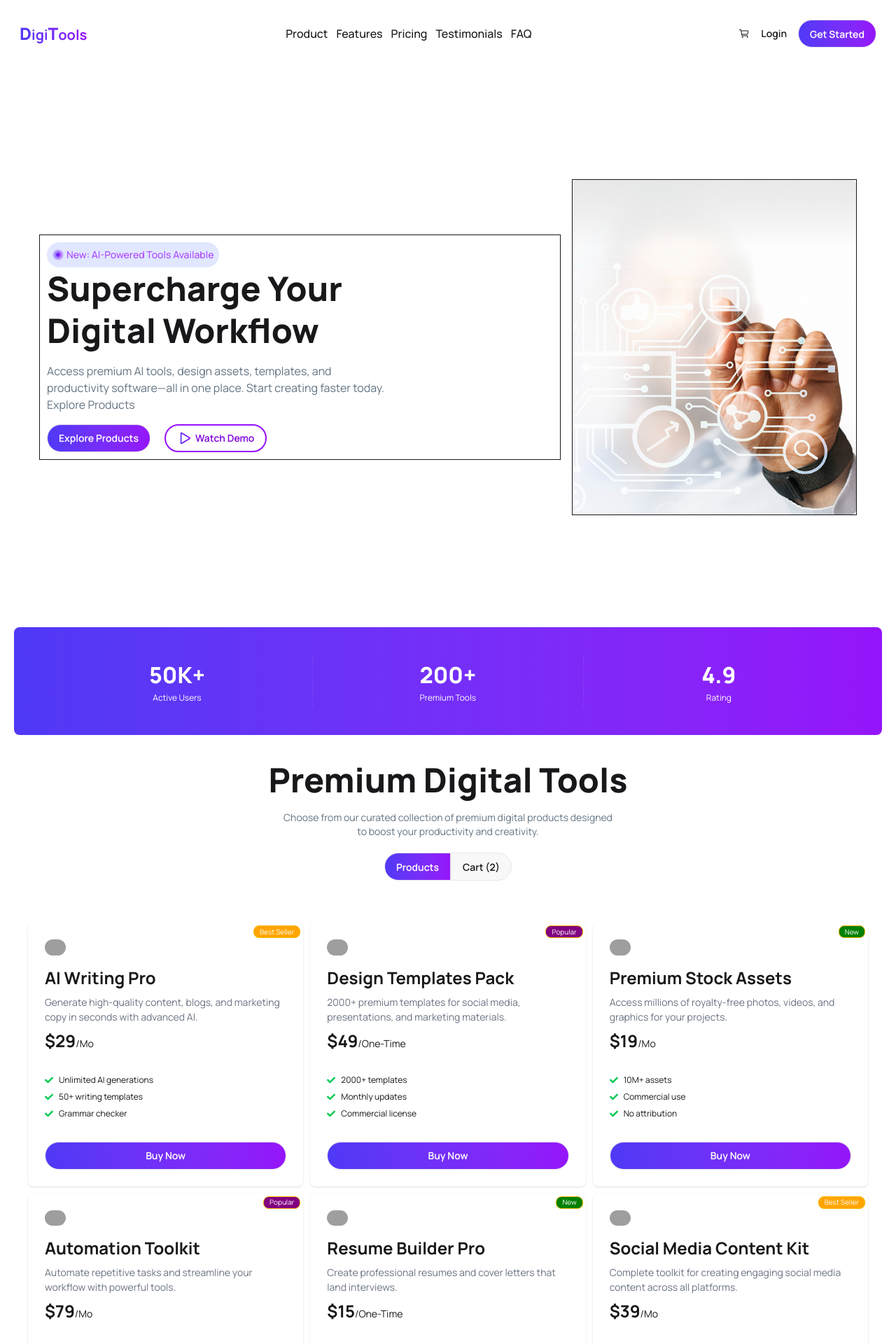
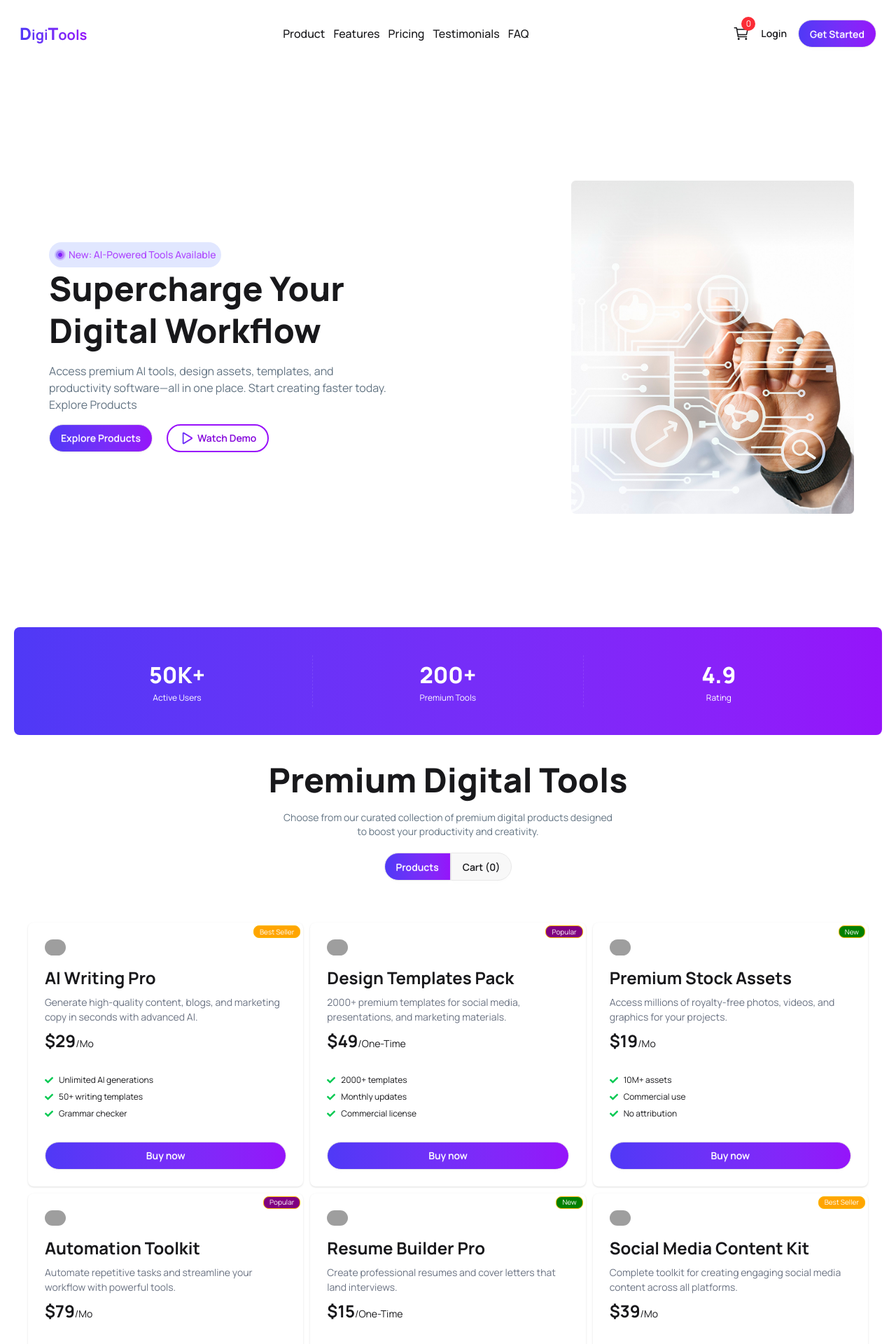
Before and after one commit to rokan45/digital-tools-react-app, a React (Vite) app: page / in a window 1280 px wide. Shown: the top 1920 px of the page at 70% size. Built offline with nearby package versions, Linux system fonts and the light colour scheme; grey boxes are pictures that could not be loaded.

Commit message:
making resposiveness and handle product card button, remove button event and  other functionalities

```diff
--- a/src/App.jsx
+++ b/src/App.jsx
@@ -1,4 +1,4 @@
-import { Suspense } from 'react'
+import { Suspense, useState } from 'react'
 import './App.css'
 import Banner from './component/banner/Banner'
 import Navbar from './component/navbar/Navbar'
@@ -29,17 +29,19 @@ function App() {
 
   const pricingPromise=fetchPricingData();
 
+  const [addProduct,setAddProduct]=useState([]);
+
   return (
     <>
     <header>
-      <Navbar></Navbar>
+      <Navbar addProduct={addProduct} setAddProduct={setAddProduct} ></Navbar>
       <Banner></Banner>
     </header>
 
     <main>
       <StatSection></StatSection>
      <Suspense fallback={<span className="loading loading-bars loading-xl flex mx-auto justify-center items-center"></span>}>
-       <ToolSection cardPromise={cardPromise}></ToolSection>
+       <ToolSection cardPromise={cardPromise} addProduct={addProduct} setAddProduct={setAddProduct}></ToolSection>
      </Suspense>
 
      {/* <Cart></Cart> */}
--- a/src/component/banner/Banner.jsx
+++ b/src/component/banner/Banner.jsx
@@ -5,11 +5,11 @@ import ButtonImg from './../../assets/Play.png'
 const Banner = () => {
     return (
         <div className="hero min-h-screen p-10">
-            <div className="hero-content flex-col lg:flex-row-reverse">
-                <div className='border'>
+            <div className="hero-content flex-col lg:flex-row-reverse px-5">
+                <div className=''>
                     <img src={BannerImg} alt="Banner Image" />
                 </div>
-                <div className='border p-2.5'>
+                <div className='p-2.5'>
                     <button className='flex items-center justify-center gap-1 p-2 bg-[#E1E7FF] rounded-4xl text-purple-500 text-sm font-medium'><img src={CircleImg} alt="circle icon" /> New: AI-Powered Tools Available</button>
 
                     <h1 className='text-5xl font-extrabold leading-15 text-balance'>Supercharge Your Digital Workflow</h1>
--- a/src/component/cart/Cart.jsx
+++ b/src/component/cart/Cart.jsx
@@ -1,43 +1,53 @@
 import React from 'react';
 import TraiIng from './../../assets/products/design-tool.png'
+import Empty from './Empty';
 
-const Cart = () => {
+const Cart = ({ addProduct, setAddProduct }) => {
+    console.log(addProduct);
+
+    const handleRemoveBtn = (product) => {
+        const filterProduct = addProduct.filter((item) => item.title !== product.title)
+        setAddProduct(filterProduct);
+    }
+
+    const total = addProduct.reduce((sum, product) => sum + product.price, 0);
+
     return (
+        <div>
+            {addProduct.length === 0 ?
+                <Empty></Empty>
+                :
                 <div className='mx-10 py-10 px-5 bg-gray-10 shadow-lg rounded-2xl'>
                     <h2 className='text-xl font-bold'>Your Cart</h2>
 
-            <div className='flex items-center justify-between mt-5 border bg-gray-50 p-7 rounded-3xl'>
+
+                    {
+                        addProduct.map((product, index) => (
+                            <div key={index} className='flex items-center justify-between mt-5 border bg-gray-50 p-7 rounded-3xl'>
                                 <div className='flex items-center gap-5'>
-                    <img src={TraiIng} alt="" />
+                                    <img src={product.icon} alt="" width={"30px"} height={"30px"} />
                                     <div>
-                        <h2 className='text-lg font-bold'>AI Writing Pro</h2>
-                        <h3 className='text-sm font-bold text-gray-400'>29$</h3>
+                                        <h2 className='text-lg font-bold'>{product.title}</h2>
+                                        <h3 className='text-sm font-bold text-gray-400'>{product.price}$</h3>
                                     </div>
                                 </div>
                                 <div>
-                    <button className='text-lg font-bold text-red-500'>Remove</button>
+                                    <button onClick={() => handleRemoveBtn(product)} className='text-lg font-bold text-red-500 cursor-pointer'>Remove</button>
                                 </div>
                             </div>
-            <div className='flex items-center justify-between mt-5 border bg-gray-50 p-7 rounded-3xl'>
-                <div className='flex items-center gap-5'>
-                    <img src={TraiIng} alt="" />
-                    <div>
-                        <h2 className='text-lg font-bold'>AI Writing Pro</h2>
-                        <h3 className='text-sm font-bold text-gray-400'>29$</h3>
-                    </div>
-                </div>
-                <div>
-                    <button className='text-lg font-bold text-red-500'>Remove</button>
-                </div>
-            </div>
+
+                        ))
+                    }
 
 
                     <div className='mt-5 flex justify-between p-5'>
                         <h3 className='text-lg'>Total</h3>
-                <span className='font-bold text-lg'>$78</span>
+                        <span className='font-bold text-lg'>{total}$</span>
                     </div>
                     <button className='btn w-full rounded-4xl bg-linear-to-r from-[#4F39F6] to-[#9514FA] text-white '>Proceed to Checkout</button>
 
+                </div>
+            }
         </div>
     );
 };
--- a/src/component/cart/Empty.jsx
+++ b/src/component/cart/Empty.jsx
@@ -4,7 +4,7 @@ import { IoCartOutline } from 'react-icons/io5';
 
 const Empty = () => {
     return (
-        <div className='mx-10 flex flex-col justify-center  items-center p-20 bg-gray-50 rounded-2xl'>
+        <div className='mx-10 flex flex-col justify-center  items-center px-15 py-22 bg-gray-50 rounded-2xl mt-10'>
            <div className='mt-5'><IoCartOutline className='text-6xl text-gray-400 *:' /></div>
            <h2 className='font-bold text-gray-400'>Your cart is empty</h2>
         </div>
--- a/src/component/navbar/Navbar.jsx
+++ b/src/component/navbar/Navbar.jsx
@@ -31,7 +31,9 @@ const navLinks = [
     },
 ];
 
-const Navbar = () => {
+const Navbar = ({ addProduct}) => {
+    // console.log(addProduct)
+
 
     const [open, setOpen] = useState(false);
 
@@ -63,8 +65,11 @@ const Navbar = () => {
 
                 {/* nav right container */}
                 <div className='flex items-center justify-center gap-4'>
-                    <div>
-                        <IoCartOutline />
+                    <div className='relative'>
+                        <span className='absolute -top-3 -right-2 text-xs text-white bg-red-500 rounded-full w-5 h-5 flex items-center justify-center'>
+                            {addProduct.length}
+                        </span>
+                        <IoCartOutline className='text-2xl' />
                     </div>
                     <span className='font-semibold text-sm'>Login</span>
                     <button className='btn bg-linear-to-r from-[#4F39F6] to-[#9514FA] text-white rounded-4xl '>
--- a/src/component/pricing/PricingSection.jsx
+++ b/src/component/pricing/PricingSection.jsx
@@ -16,7 +16,7 @@ const PricingSection = ({ pricingPromise }) => {
             <div className='mx-auto py-8 px-13 mt-10 grid grid-cols-3 gap-7'>
                 {
                     PricingData.map((priceData, index) => {
-                        const { badge, plan, description, price, priceType, features, buttonText, highlighted } = priceData
+                        const { plan, description, price, priceType, features, buttonText, highlighted } = priceData
 
                         return (
                             <div key={index} className={`card bg-base-100 shadow-lg p-4 ${highlighted===true?"bg-linear-to-b from-[#4F39F6] to-[#9514FA] text-white scale-110":"bg-base-100"}`}>
--- a/src/component/tools/ProductCard.jsx
+++ b/src/component/tools/ProductCard.jsx
@@ -1,9 +1,19 @@
+import { useState } from "react";
 import { FaCheck } from "react-icons/fa";
 
-const ProductCard = ({ toolData }) => {
+const ProductCard = ({ toolData, addProduct, setAddProduct }) => {
     // console.log(cardPromise)
     // console.log(toolData);
     const { badge, badgeColor, icon, title, description, price, priceType, features } = toolData
+
+    // Product card button event handle
+    const [productBtn,setProductBtn]=useState(false);
+
+    const handleProductBTn=(toolData)=>{
+
+        setAddProduct([...addProduct,toolData])
+        setProductBtn(true);
+    }
 
     return (
         <div className="card bg-base-100 shadow-sm relative">
@@ -28,7 +38,7 @@ const ProductCard = ({ toolData }) => {
                     ))}
                 </ul>
                 <div className="mt-6">
-                    <button className="btn w-full rounded-4xl bg-linear-to-r from-[#4F39F6] to-[#9514FA] text-white ">Buy Now</button>
+                    <button onClick={()=>handleProductBTn(toolData)} className={`btn w-full rounded-4xl ${productBtn===true?"bg-green-400":"bg-linear-to-r from-[#4F39F6] to-[#9514FA] text-white"} `}>{productBtn===true?<span className="flex justify-center items-center gap-1.5"><FaCheck/> Added to cart!</span>:"Buy now"}</button>
                 </div>
             </div>
         </div>
--- a/src/component/tools/ToolSection.jsx
+++ b/src/component/tools/ToolSection.jsx
@@ -1,11 +1,15 @@
-import React, { use } from 'react';
+import React, { use, useState } from 'react';
 import ProductCard from './ProductCard';
+import Cart from '../cart/Cart';
 
-const ToolSection = ({ cardPromise }) => {
+const ToolSection = ({ cardPromise,addProduct,setAddProduct }) => {
     // console.log(cardPromise);
 
     const toolsData = use(cardPromise);
-    console.log(toolsData)
+    // console.log(toolsData)
+
+    // Product and cart button event handle
+    const [select, setSelect] = useState("Product")
 
     return (
         <div className='mx-auto mt-10 px-5'>
@@ -15,15 +19,23 @@ const ToolSection = ({ cardPromise }) => {
             </div>
 
             <div className='flex justify-center items-center mt-5'>
-                <button className='btn rounded-4xl rounded-r-none bg-linear-to-r from-[#4F39F6] to-[#9514FA] text-white'>Products</button>
-                <button className='btn rounded-4xl rounded-l-none'>Cart (2)</button>
+                <button onClick={() => setSelect("Product")} className={`btn rounded-4xl rounded-r-none ${select === "Product" ? "bg-linear-to-r from-[#4F39F6] to-[#9514FA] text-white" : "btn"}`}>Products</button>
+                <button onClick={() => setSelect("Cart")} className={`btn rounded-4xl rounded-l-none ${select === "Product" ? "btn" : "bg-linear-to-r from-[#4F39F6] to-[#9514FA] text-white"}`}>Cart ({addProduct.length})</button>
             </div>
+            {
+                select === "Product" ?
+                    <div className='mx-auto p-5 mt-10 grid grid-cols-3 gap-2.5'>
+                        {
+                            toolsData.map((toolData, index) => <ProductCard key={index} toolData={toolData} setAddProduct={setAddProduct} addProduct={addProduct} ></ProductCard>)
+                        }
+                    </div>
+                    :
+                    <div>
+                        <Cart addProduct={addProduct} setAddProduct={setAddProduct} ></Cart>
+                    </div>
+            }
 
-            <div className='mx-auto p-5 mt-10 grid grid-cols-3 gap-2.5'>
-               {
-                toolsData.map((toolData,index)=> <ProductCard key={index} toolData={toolData} ></ProductCard>)
-               }
-            </div>
+
         </div>
 
     );
```
Lines whose indentation alone changed are shown as unchanged.
